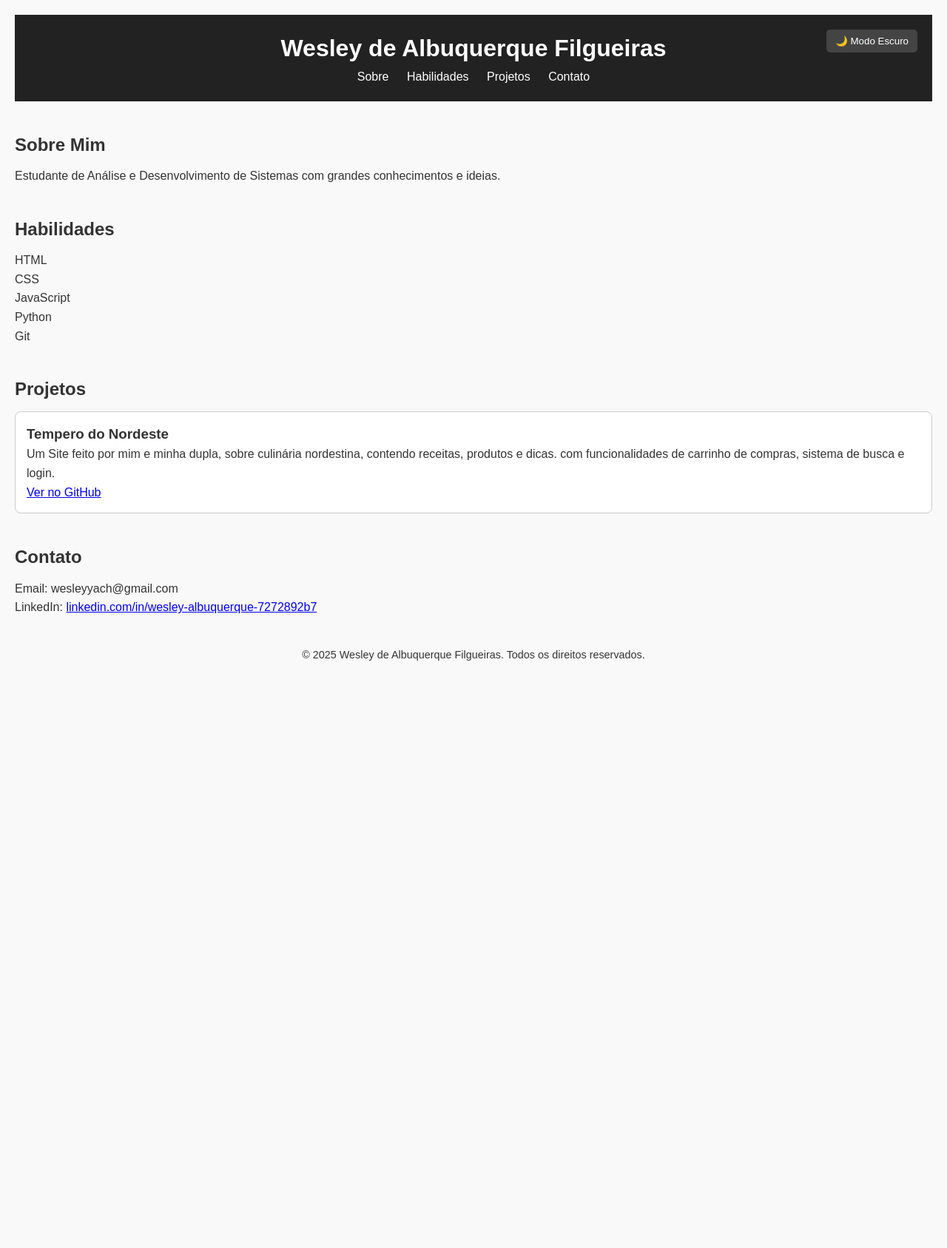
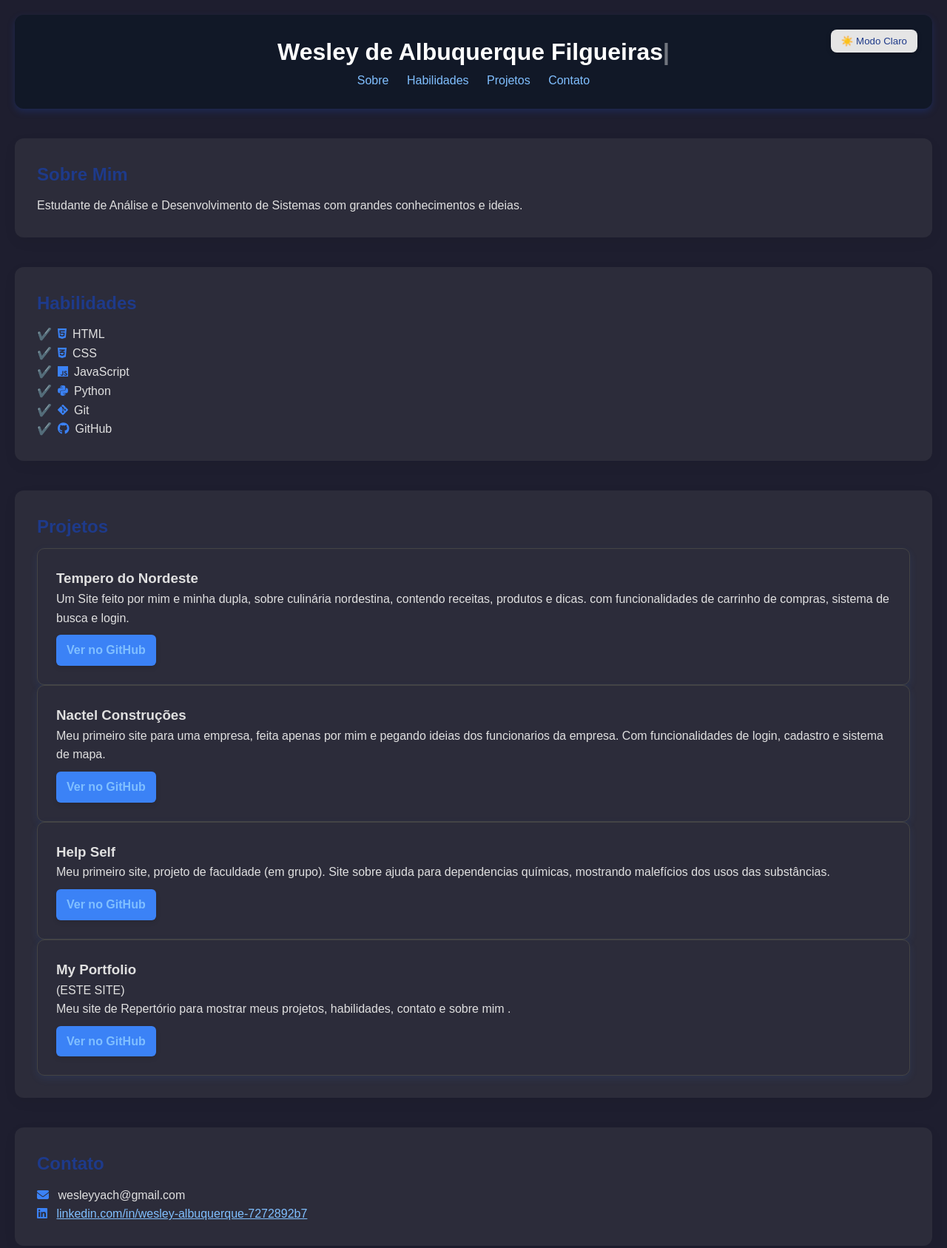
Before and after one commit to wesleyyach/MySite, a plain HTML site: page public/index.html in a window 1280 px wide. Shown: the top 1687 px of the page at 74% size. Before the commit the page ends 917 px from the top, so only its background shows below. Drawn offline with Linux system fonts and the light colour scheme.

Commit message:
adicionando info/melhorando visual

```diff
--- a/css/style.css
+++ b/css/style.css
@@ -3,6 +3,20 @@
   padding: 0;
   box-sizing: border-box;
   transition: background-color 0.3s, color 0.3s;
+}
+.fade-in {
+  opacity: 0;
+  transform: translateY(20px);
+  transition: opacity 1s ease, transform 1s ease;
+}
+.fade-in.visible {
+  opacity: 1;
+  transform: translateY(0);
+}
+
+i {
+  margin-right: 8px;
+  color: #3b82f6; /* azul bonito */
 }
 
 body {
@@ -11,14 +25,17 @@ body {
   background-color: #f9f9f9;
   color: #333;
   padding: 20px;
+  transition: background-color 0.5s, color 0.5s;
 }
 
 header {
-  background-color: #222;
+  background-color: #1e3a8a;
   color: #fff;
-  padding: 20px;
+  padding: 25px;
   text-align: center;
   position: relative;
+  border-radius: 12px;
+  box-shadow: 0 4px 10px rgba(30, 58, 138, 0.4);
 }
 
 nav a {
@@ -31,42 +48,76 @@ nav a {
   position: absolute;
   top: 20px;
   right: 20px;
-  background: #444;
+  background: #3b82f6;
   color: #fff;
   border: none;
-  padding: 8px 12px;
+  padding: 8px 14px;
   cursor: pointer;
-  border-radius: 5px;
+  border-radius: 8px;
+  box-shadow: 0 2px 6px rgba(0, 0, 0, 0.2);
 }
 
 section {
   margin: 40px 0;
+  background: #ffffff;
+  padding: 30px;
+  border-radius: 12px;
+  box-shadow: 0 6px 18px rgba(0, 0, 0, 0.05);
 }
 
 h2 {
   margin-bottom: 10px;
+  color: #1e3a8a;
 }
 
 ul {
   list-style: none;
 }
 
+ul li::before {
+  content: "✔️";
+  margin-right: 8px;
+  color: #2563eb;
+}
+
 .grid-projetos {
   display: grid;
-  grid-template-columns: repeat(auto-fit, minmax(250px, 1fr));
+  grid-template-columns: repeat(auto-fit, minmax(280px, 1fr));
   gap: 20px;
 }
 
+.btn {
+  display: inline-block;
+  margin-top: 10px;
+  padding: 8px 14px;
+  background-color: #3b82f6;
+  color: white;
+  border-radius: 6px;
+  text-decoration: none;
+  font-weight: 500;
+  box-shadow: 0 3px 6px rgba(0, 0, 0, 0.1);
+}
+.btn:hover {
+  background-color: #1e40af;
+}
+
 .projeto {
-  background: #fff;
-  padding: 15px;
-  border: 1px solid #ccc;
-  border-radius: 8px;
-  transition: transform 0.3s;
+  padding: 25px;
+  background: #ffffff;
+  border: 1px solid #dbeafe;
+  border-radius: 10px;
+  box-shadow: 0 4px 12px rgba(59, 130, 246, 0.1);
+  transition: transform 0.4s ease, box-shadow 0.4s ease;
 }
 
 .projeto:hover {
-  transform: translateY(-5px);
+  transform: scale(1.02);
+  box-shadow: 0 12px 24px rgba(59, 130, 246, 0.2);
+}
+
+.projeto a {
+  color: #1e40af;
+  font-weight: bold;
 }
 
 footer {
@@ -77,16 +128,17 @@ footer {
 
 /* Tema Escuro */
 body.dark {
-  background-color: #1e1e1e;
-  color: #eee;
+  background-color: #1e1e2f;
+  color: #e0e0e0;
 }
 
 body.dark header {
-  background-color: #111;
+  background-color: #111827;
 }
 
-body.dark .projeto {
-  background-color: #2c2c2c;
+body.dark .projeto,
+body.dark section {
+  background-color: #2c2c3a;
   border-color: #444;
 }
 
@@ -95,6 +147,81 @@ body.dark a {
 }
 
 body.dark #toggle-theme {
-  background-color: #eee;
-  color: #111;
+  background-color: #e5e5e5;
+  color: #1e3a8a;
 }
+
+html {
+  scroll-behavior: smooth;
+}
+#btnTopo {
+  position: fixed;
+  bottom: 30px;
+  right: 30px;
+  display: none;
+  background-color: #2563eb;
+  color: white;
+  border: none;
+  border-radius: 50%;
+  padding: 10px 14px;
+  font-size: 20px;
+  cursor: pointer;
+  box-shadow: 0 0 8px rgba(0, 0, 0, 0.3);
+  z-index: 1000;
+  transition: opacity 0.3s;
+}
+
+#btnTopo:hover {
+  background-color: #1e40af;
+}
+#typing::after {
+  content: "|";
+  animation: blink 0.7s infinite;
+}
+
+@keyframes blink {
+  0%,
+  100% {
+    opacity: 1;
+  }
+  50% {
+    opacity: 0;
+  }
+}
+@media (max-width: 600px) {
+  header h1 {
+    font-size: 1.5rem;
+  }
+
+  nav {
+    flex-direction: column;
+    gap: 10px;
+  }
+}
+#preloader {
+  position: fixed;
+  top: 0;
+  left: 0;
+  width: 100%;
+  height: 100%;
+  background: white;
+  display: flex;
+  align-items: center;
+  justify-content: center;
+  z-index: 9999;
+}
+
+.spinner {
+  border: 5px solid #ccc;
+  border-top: 5px solid #3b82f6;
+  border-radius: 50%;
+  width: 40px;
+  height: 40px;
+  animation: spin 1s linear infinite;
+}
+
+@keyframes spin {
+  to {
+    transform: rotate(360deg);
+  }
+}
--- a/js/script.js
+++ b/js/script.js
@@ -1,8 +1,64 @@
 const toggleBtn = document.getElementById("toggle-theme");
 
+// Ativar modo escuro por padrão ou com base no localStorage
+if (
+  localStorage.getItem("tema") === "escuro" ||
+  !localStorage.getItem("tema")
+) {
+  document.body.classList.add("dark");
+  toggleBtn.textContent = "☀️ Modo Claro";
+}
+
+// Alternar tema ao clicar
 toggleBtn.addEventListener("click", () => {
   document.body.classList.toggle("dark");
 
   const darkMode = document.body.classList.contains("dark");
   toggleBtn.textContent = darkMode ? "☀️ Modo Claro" : "🌙 Modo Escuro";
+  localStorage.setItem("tema", darkMode ? "escuro" : "claro");
 });
+
+const btnTopo = document.getElementById("btnTopo");
+
+// Mostrar/esconder botão ao rolar
+window.addEventListener("scroll", () => {
+  btnTopo.style.display = window.scrollY > 300 ? "block" : "none";
+});
+
+// Rolar para o topo suavemente ao clicar
+btnTopo.addEventListener("click", () => {
+  window.scrollTo({ top: 0, behavior: "smooth" });
+});
+// Função para verificar quando as seções entram na tela
+const fadeInSections = document.querySelectorAll(".fade-in");
+
+const checkVisibility = () => {
+  const windowHeight = window.innerHeight;
+
+  fadeInSections.forEach((section) => {
+    const sectionTop = section.getBoundingClientRect().top;
+
+    if (sectionTop < windowHeight - 150) {
+      section.classList.add("visible");
+    }
+  });
+};
+
+// Verificar a visibilidade sempre que o usuário rolar a página
+window.addEventListener("scroll", checkVisibility);
+const texto = "Wesley de Albuquerque Filgueiras";
+let i = 0;
+const typingEl = document.getElementById("typing");
+
+function digitar() {
+  if (i < texto.length) {
+    typingEl.textContent += texto.charAt(i);
+    i++;
+    setTimeout(digitar, 80);
+  }
+}
+digitar();
+// No final do script.js
+window.addEventListener("load", () => {
+  document.getElementById("preloader").style.display = "none";
+});
--- a/public/index.html
+++ b/public/index.html
@@ -3,13 +3,20 @@
   <head>
     <meta charset="UTF-8" />
     <meta name="viewport" content="width=device-width, initial-scale=1.0" />
-    <title>Wesley | Portfólio</title>
+    <title>Wesley de A. Filgueiras | Portfólio</title>
     <link rel="stylesheet" href="/css/style.css" />
     <link rel="icon" href="favicon.png" type="image/png" />
+    <link
+      rel="stylesheet"
+      href="https://cdnjs.cloudflare.com/ajax/libs/font-awesome/6.5.0/css/all.min.css"
+    />
   </head>
   <body>
+    <div id="preloader">
+      <div class="spinner"></div>
+    </div>
     <header>
-      <h1>Wesley de Albuquerque Filgueiras</h1>
+      <h1 id="typing"></h1>
       <nav>
         <a href="#sobre">Sobre</a>
         <a href="#habilidades">Habilidades</a>
@@ -18,8 +25,10 @@
       </nav>
       <button id="toggle-theme">🌙 Modo Escuro</button>
     </header>
-
-    <section id="sobre">
+    <button id="btnTopo" title="Voltar ao topo">
+      <i class="fas fa-arrow-up"></i>
+    </button>
+    <section id="sobre" class="fade-in">
       <h2>Sobre Mim</h2>
       <p>
         Estudante de Análise e Desenvolvimento de Sistemas com grandes
@@ -27,37 +36,84 @@
       </p>
     </section>
 
-    <section id="habilidades">
+    <section id="habilidades" class="fade-in">
       <h2>Habilidades</h2>
       <ul>
-        <li>HTML</li>
-        <li>CSS</li>
-        <li>JavaScript</li>
-        <li>Python</li>
-        <li>Git</li>
+        <li><i class="fab fa-html5"></i>HTML</li>
+        <li><i class="fab fa-css3-alt"></i>CSS</li>
+        <li><i class="fab fa-js"></i>JavaScript</li>
+        <li><i class="fab fa-python"></i>Python</li>
+        <li><i class="fab fa-git-alt"></i>Git</li>
+        <li><i class="fab fa-github"></i>GitHub</li>
       </ul>
     </section>
 
-    <section id="projetos">
+    <section id="projetos" class="fade-in">
       <h2>Projetos</h2>
       <div class="projeto">
         <h3>Tempero do Nordeste</h3>
-        <p>Um Site feito por mim e minha dupla, sobre culinária nordestina, contendo receitas, produtos e dicas.
-        com funcionalidades de carrinho de compras, sistema de busca e login. </p>
-        <a href="https://github.com/dannwtc25/projetoads" target="_blank"
+        <p>
+          Um Site feito por mim e minha dupla, sobre culinária nordestina,
+          contendo receitas, produtos e dicas. com funcionalidades de carrinho
+          de compras, sistema de busca e login.
+        </p>
+        <a
+          href="https://github.com/dannwtc25/projetoads"
+          target="_blank"
+          class="btn"
           >Ver no GitHub</a
         >
       </div>
-      <!-- Adicione mais projetos -->
+      <div class="projeto">
+        <h3>Nactel Construções</h3>
+        <p>
+          Meu primeiro site para uma empresa, feita apenas por mim e pegando
+          ideias dos funcionarios da empresa. Com funcionalidades de login,
+          cadastro e sistema de mapa.
+        </p>
+        <a
+          href="https://github.com/wesleyyach/nactel"
+          target="_blank"
+          class="btn"
+          >Ver no GitHub</a
+        >
+      </div>
+      <div class="projeto">
+        <h3>Help Self</h3>
+        <p>
+          Meu primeiro site, projeto de faculdade (em grupo). Site sobre ajuda
+          para dependencias químicas, mostrando malefícios dos usos das
+          substâncias.
+        </p>
+        <a href="https://github.com/wesleyyach/hs" target="_blank" class="btn"
+          >Ver no GitHub</a
+        >
+      </div>
+      <div class="projeto">
+        <h3>My Portfolio</h3>
+        <p>
+          (ESTE SITE)<br />
+          Meu site de Repertório para mostrar meus projetos, habilidades,
+          contato e sobre mim .
+        </p>
+        <a
+          href="https://github.com/wesleyyach/MySite"
+          target="_blank"
+          class="btn"
+          >Ver no GitHub</a
+        >
+      </div>
     </section>
-
-    <section id="contato">
+    <section id="contato" class="fade-in">
       <h2>Contato</h2>
-      <p>Email: wesleyyach@gmail.com</p>
+      <p><i class="fas fa-envelope"></i> wesleyyach@gmail.com</p>
       <p>
-        LinkedIn:
-        <a href="https://www.linkedin.com/in/wesley-albuquerque-7272892b7/"
-        target="_blank">linkedin.com/in/wesley-albuquerque-7272892b7</a>
+        <i class="fab fa-linkedin"></i>
+        <a
+          href="https://www.linkedin.com/in/wesley-albuquerque-7272892b7/"
+          target="_blank"
+          >linkedin.com/in/wesley-albuquerque-7272892b7</a
+        >
       </p>
     </section>
 
```
